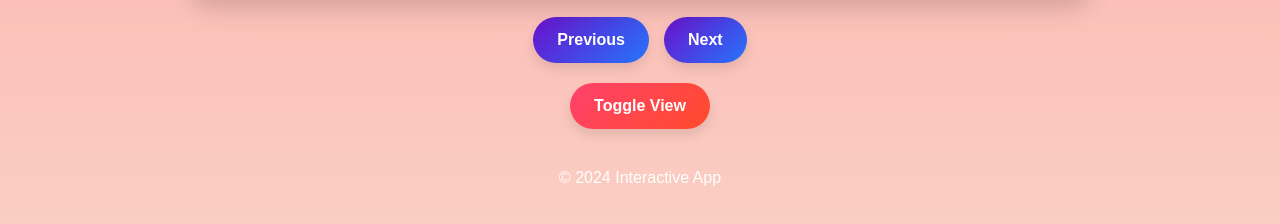
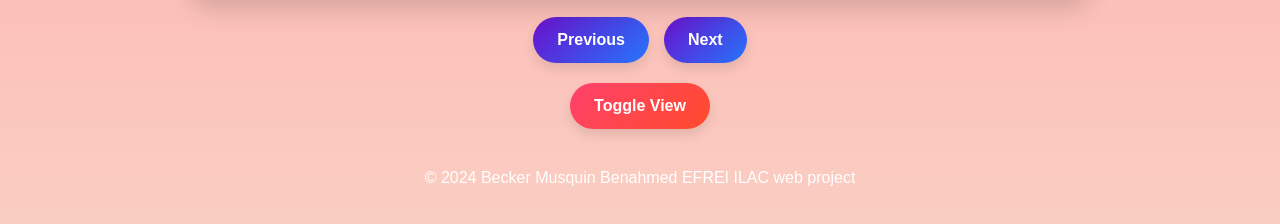
Before and after one commit to MaximeMusquin/VueAssignement, a plain HTML site: page index.html in a window 1280 px wide. Shown: the part 618-842 px from the top of the page. Drawn offline with nearby package versions, Linux system fonts and the light colour scheme.

Commit message:
Update index.html

```diff
--- a/index.html
+++ b/index.html
@@ -26,7 +26,7 @@
         </div>
         <button @click="toggle" class="toggle-btn">Toggle View</button>
     </main>
-    <footer>&copy; {{ currentYear }} Interactive App</footer>
+    <footer>&copy; {{ currentYear }} Becker Musquin Benahmed EFREI ILAC web project</footer>
 </div>
 <script src="https://unpkg.com/vue@3/dist/vue.global.js"></script>
 <script src="data/data.js"></script>
```
